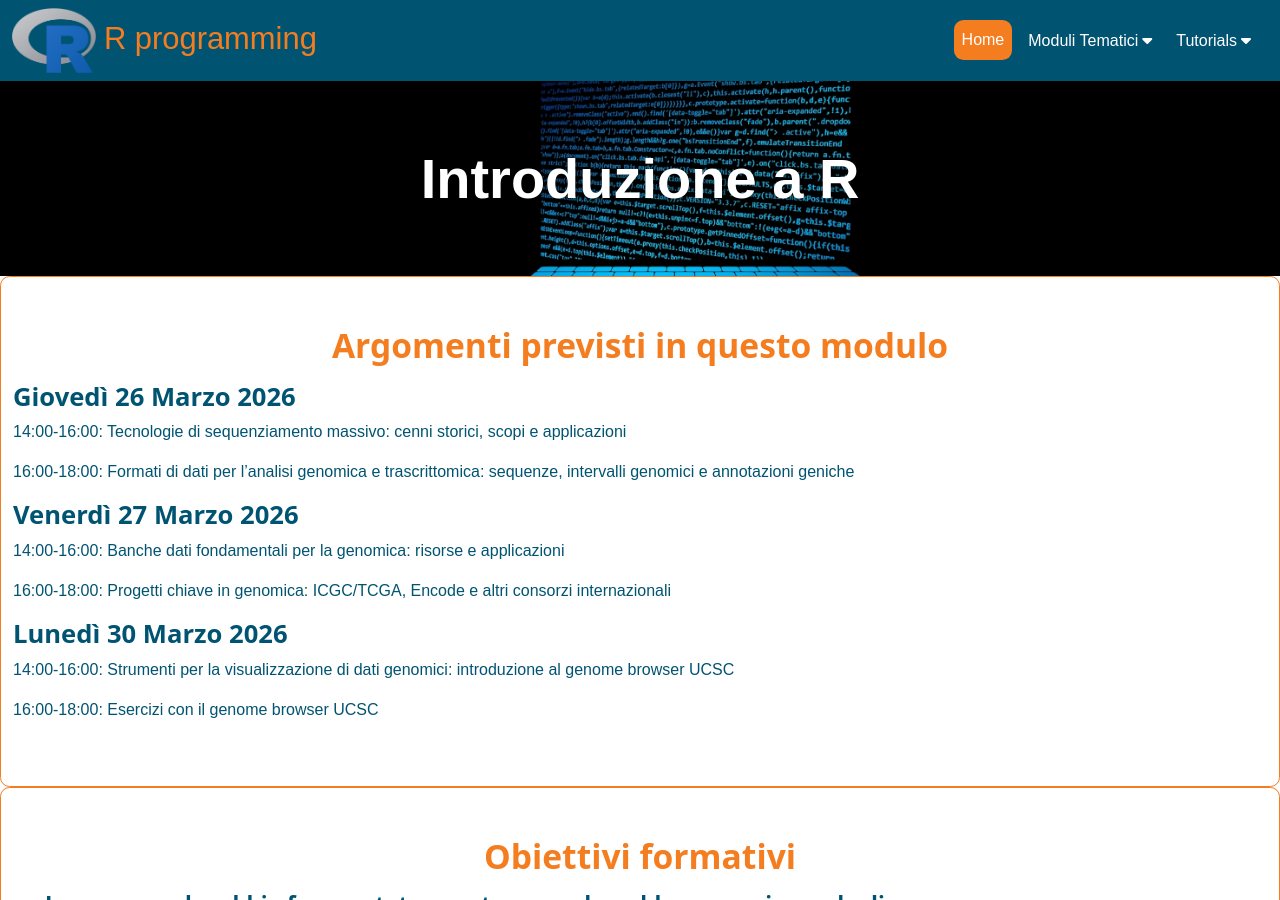
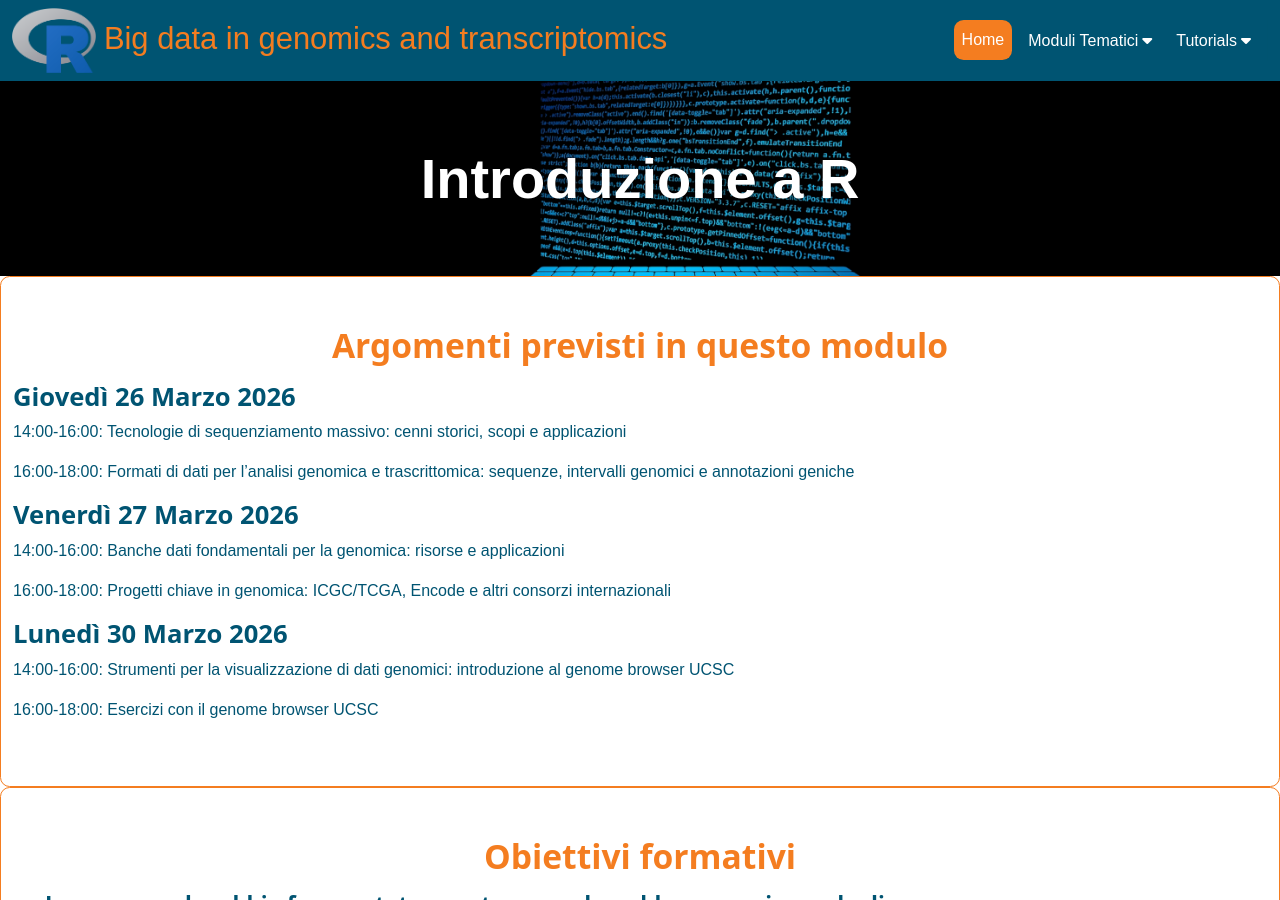
Before and after one commit to maghetta/big-data-in-genomics-and-transcriptomics, a Jekyll site: the page built from index.html, in a window 1280 px wide and 900 px high. Built offline with Jekyll 4.4.1, drawn with Linux system fonts in a browser that asks for light colours.

Commit message:
cambiato il titolo generale

```diff
--- a/_config.yml
+++ b/_config.yml
@@ -1,7 +1,7 @@
-title: R programming
+title: Big data in genomics and transcriptomics
 # This appears in the html browser tab for the site title (seen mostly by search engines, not users)
 
-topnav_title: R programming
+topnav_title: Big data in genomics and transcriptomics
 # Optional: this appears on the top navigation bar next to the main_logo.svg icon
 
 description: "Example of ELIXIR toolkit theme as a remote jekyll theme"
```
